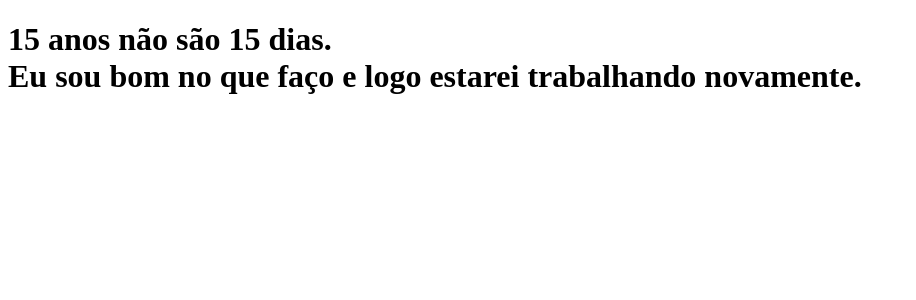
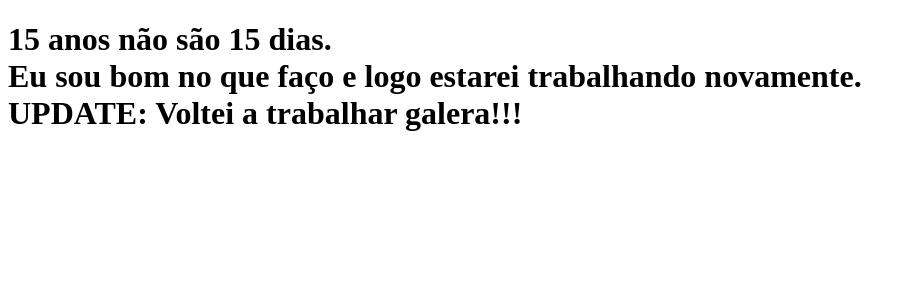
Before and after one commit to paolofernandes/tabnews-curso-dev, a Next.js app: page / in a window 1280 px wide. Shown: the top 300 px of the page, without its empty margins (0-916 px from the left). Built offline with nearby package versions, Linux system fonts and the light colour scheme.

Commit message:
alteração da home

```diff
--- a/pages/index.js
+++ b/pages/index.js
@@ -4,6 +4,8 @@ function Home() {
       15 anos não são 15 dias.
       <br />
       Eu sou bom no que faço e logo estarei trabalhando novamente.
+      <br />
+      <b>UPDATE:</b> Voltei a trabalhar galera!!!
     </h1>
   );
 }
```
